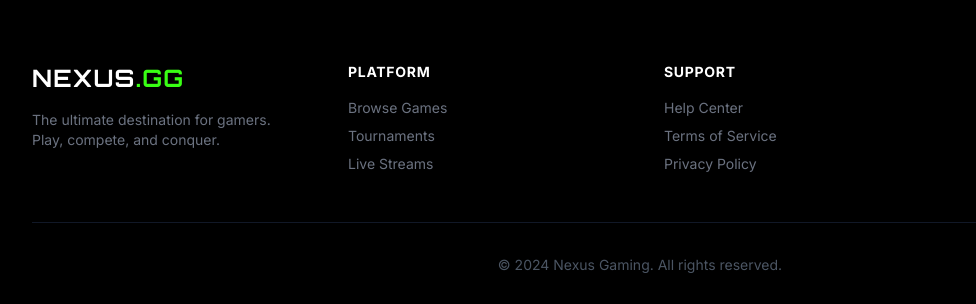
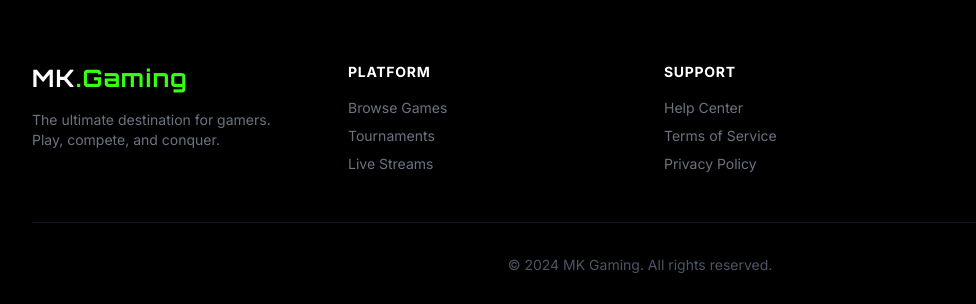
Before and after one commit to mohsinkhan030m/gaming_web, a plain HTML site: page index.html in a window 1280 px wide. Shown: the part 2178-2482 px from the top of the page, 0-976 px from the left. Drawn offline with nearby package versions, Linux system fonts and the light colour scheme.

Commit message:
update name

```diff
--- a/index.html
+++ b/index.html
@@ -104,7 +104,7 @@
             <div class="flex items-center justify-between h-20">
                 <div class="flex items-center">
                     <a href="#" class="text-2xl font-gaming font-bold text-white tracking-wider hover:text-neon-green transition-colors">
-                        NEXUS<span class="text-neon-green">.GG</span>
+                        MK<span class="text-neon-green">.Gaming</span>
                     </a>
                 </div>
                 <div class="hidden md:block">
@@ -299,7 +299,7 @@
             <div class="grid grid-cols-1 md:grid-cols-4 gap-12 mb-12">
                 <div class="col-span-1 md:col-span-1">
                     <a href="#" class="text-2xl font-gaming font-bold text-white tracking-wider mb-4 block">
-                        NEXUS<span class="text-neon-green">.GG</span>
+                        MK<span class="text-neon-green">.Gaming</span>
                     </a>
                     <p class="text-gray-500 text-sm">
                         The ultimate destination for gamers. Play, compete, and conquer.
@@ -332,7 +332,7 @@
                 </div>
             </div>
             <div class="border-t border-gray-900 pt-8 text-center">
-                <p class="text-gray-600 text-sm">&copy; 2024 Nexus Gaming. All rights reserved.</p>
+                <p class="text-gray-600 text-sm">&copy; 2024 MK Gaming. All rights reserved.</p>
             </div>
         </div>
     </footer>
```
